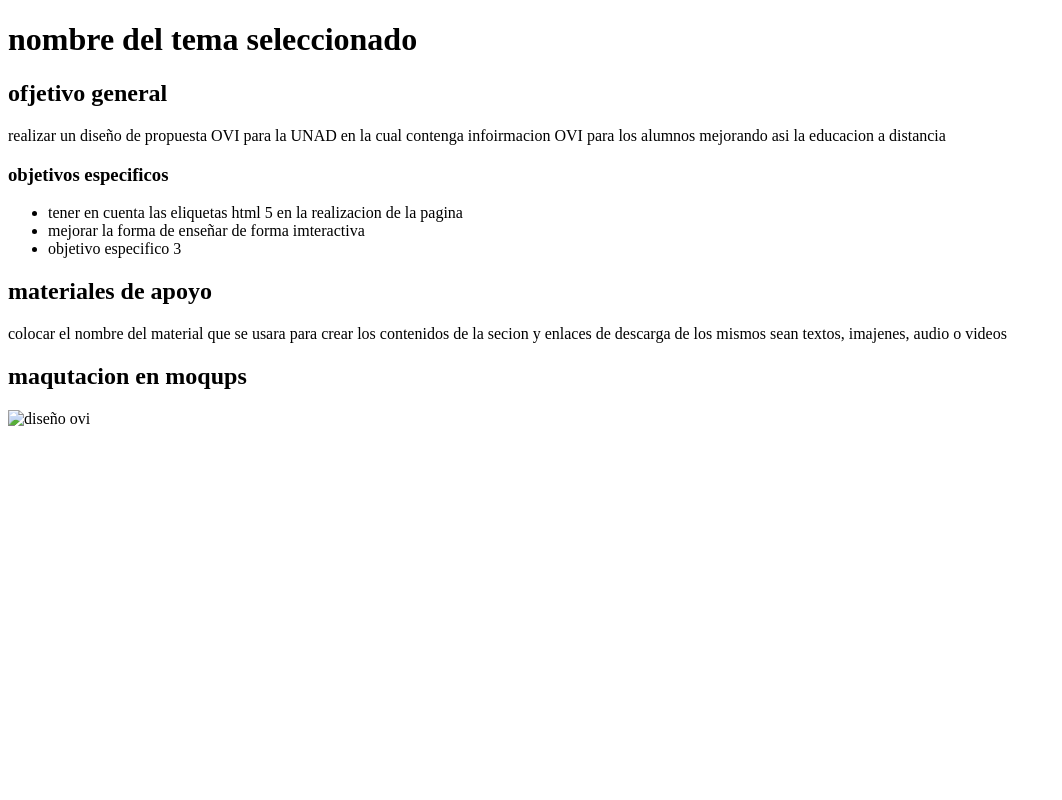
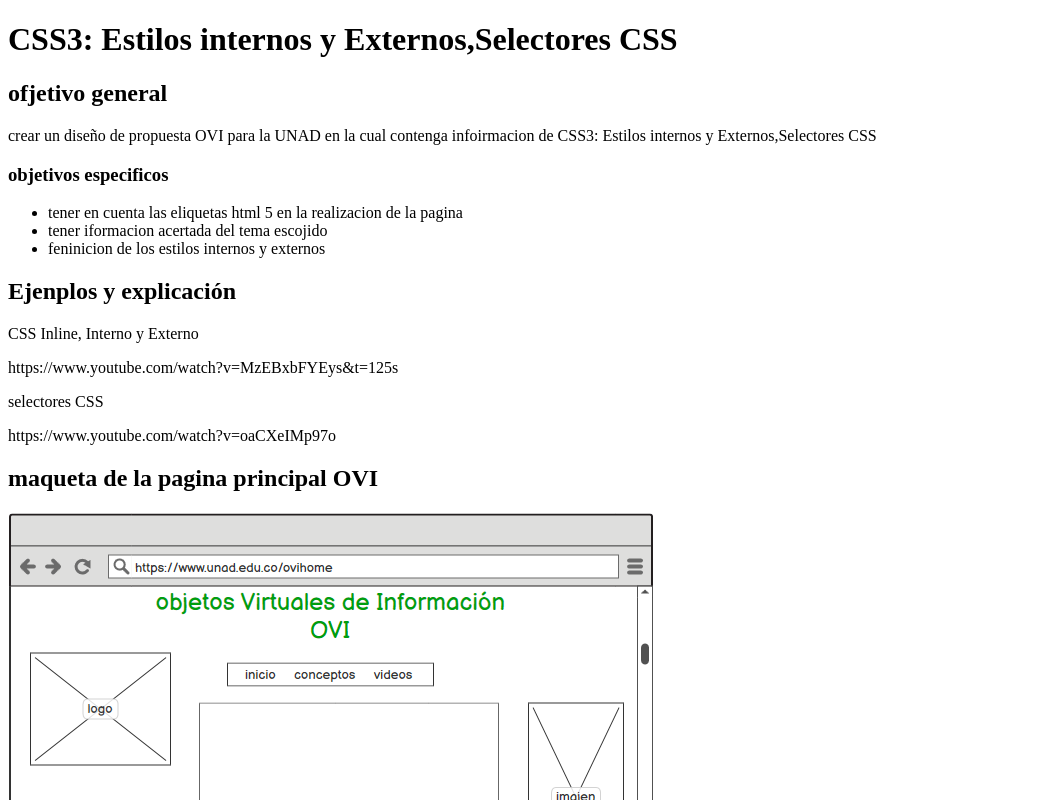
Before and after one commit to jose705/DSW-jose-antonio, a plain HTML site: page planing.html in a window 1280 px wide. Shown: the top 800 px of the page, without its empty margins (0-1062 px from the left). Drawn offline with Linux system fonts and the light colour scheme.

Commit message:
maqueta 1
maqueta de la pagina principal OVI

```diff
--- a/planing.html
+++ b/planing.html
@@ -2,32 +2,40 @@
 <html lang="en">
 <head>
     <meta charset="UTF-8">
-    <title>creacion OVI</title>
+    <title>CSS3: Estilos internos y Externos,Selectores CSS
+    </title>
 
 </head>
 <body>
 
 
-    <h1>nombre del tema seleccionado</h1>
+    <h1>CSS3: Estilos internos y Externos,Selectores CSS
+    </h1>
 
         <h2>ofjetivo general</h2>
-           <p>realizar un diseño de propuesta OVI para la UNAD en la cual contenga infoirmacion OVI para los alumnos mejorando asi la educacion a distancia</p>
+           <p>crear un diseño de propuesta OVI para la UNAD en la cual contenga infoirmacion de CSS3: Estilos internos y Externos,Selectores CSS </p>
 
                 <h3>objetivos especificos</h3>
                  <ul>
 
                     <li>tener en cuenta las eliquetas html 5 en la realizacion de la pagina</li>
-                    <li>mejorar la forma de enseñar de forma imteractiva</li>
-                    <li>objetivo especifico 3</li>
+                    <li>tener iformacion acertada del tema escojido</li>
+                    <li>feninicion de los estilos internos y externos</li>
 
                  </ul>
 
 
-        <h2>materiales de apoyo</h2>
-            <p>colocar el nombre del material que se usara para crear los contenidos de la secion y enlaces de descarga de los mismos sean textos, imajenes, audio o videos</p>
+        <h2>Ejenplos y explicación</h2>
 
-    <h2>maqutacion en moqups</h2>
-        <img src="diseño ovi.png" alt="diseño ovi">
+            <p>CSS Inline, Interno y Externo</p>
+        <p>https://www.youtube.com/watch?v=MzEBxbFYEys&t=125s</p>
+
+            <p>selectores CSS</p>
+        <p>https://www.youtube.com/watch?v=oaCXeIMp97o</p>
+
+
+    <h2>maqueta de la pagina principal OVI</h2>
+        <img src="maquetacion ovi.png" alt="maqueta">
 
 
 
```
Also changed, not shown: maquetacion ovi.png (added).
